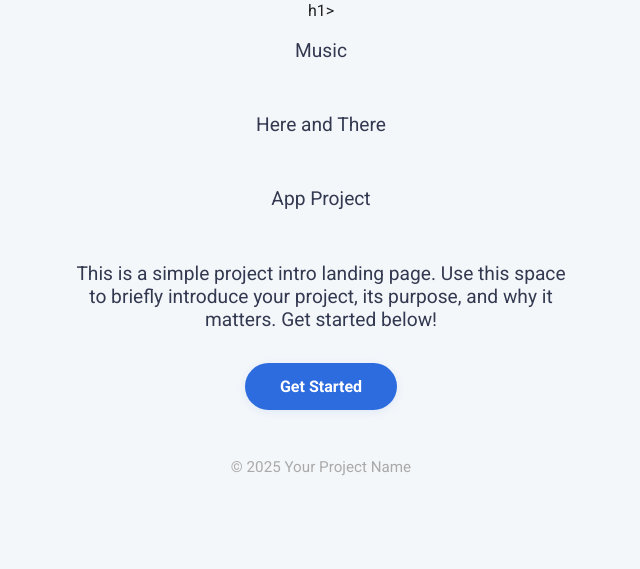
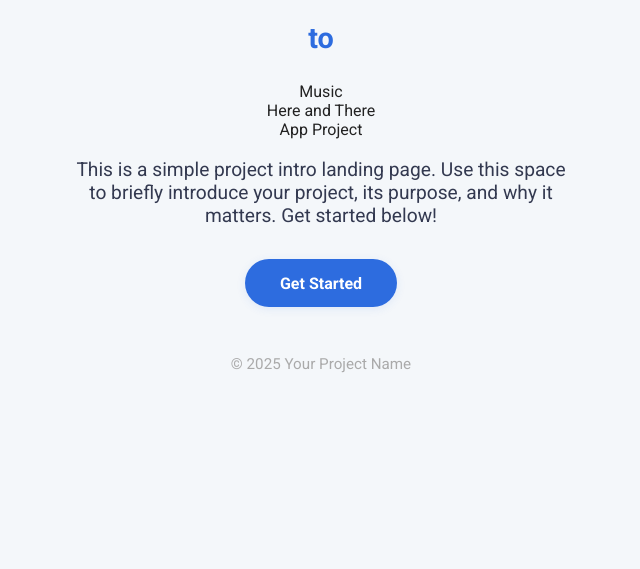
Before and after one commit to alphahui2024/23Aug2025tinhau01, a plain HTML site: page index.html in a window 1280 px wide. Shown: the part 295-864 px from the top of the page, without its empty margins (319-959 px from the left). Drawn offline with Linux system fonts and the light colour scheme.

Commit message:
Update index.html

```diff
--- a/index.html
+++ b/index.html
@@ -27,6 +27,16 @@
       margin-bottom: 0.5rem;
       color: #2d6cdf;
     }
+
+h3 {
+      font-size: 1.8rem;
+      margin-bottom: 0.5rem;
+      color: #2d6cdf;
+    }
+
+
+
+
     p {
       font-size: 1.2rem;
       margin-bottom: 2rem;
@@ -57,11 +67,11 @@
 </head>
 <body>
   <div class="container">
-    <h1>Welcome</h1>
-      <h1><p>to</p></h1>h1>
-      <p>Music</p>
-        <p>Here and There</p>
-          <p>App Project</p>
+    <h1>Welcome<br>
+      <h3>to</h3><br>
+      Music<br>
+        Here and There<br>
+            App Project
       </h1>
     <p>
       This is a simple project intro landing page. Use this space to briefly introduce your project, its purpose, and why it matters. Get started below!
```
